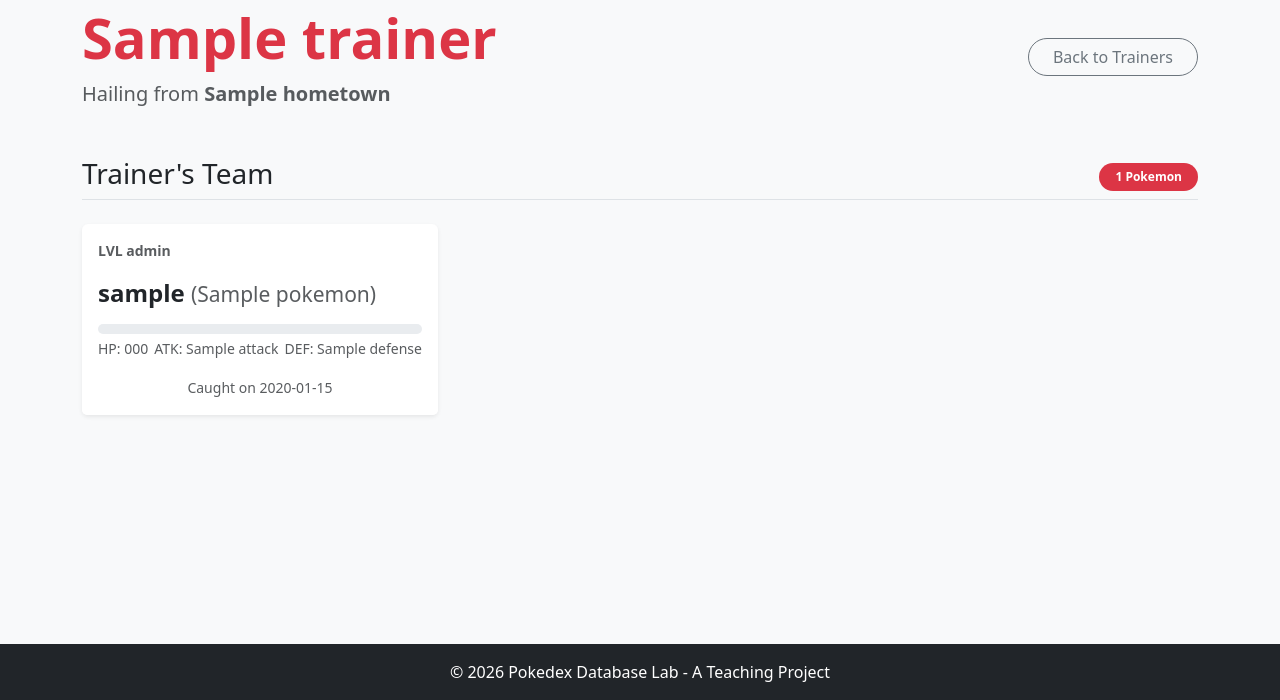
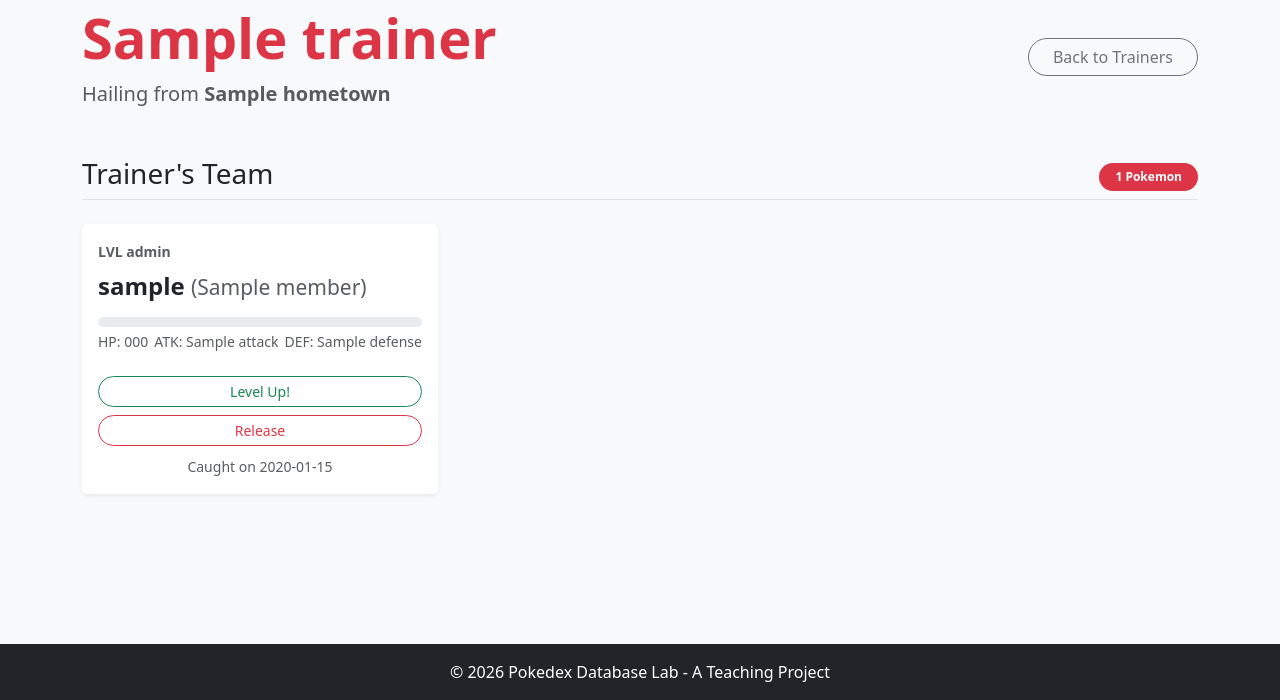
Before and after one commit to RiceC-at-MasonHS/postgres_example_db, a Flask app: template templates/trainer_profile.html in a window 1280 px wide. Shown: the part 100-800 px from the top of the page. Run offline with Flask 3, Linux system fonts and the light colour scheme; the template is opened without the code that fills it: most values are stand-ins (such as "Sample title", 1, 10 or a date in 2020).

Commit message:
expanded CRUD web GUI function: levels + release pokemon

```diff
--- a/src/app.py
+++ b/src/app.py
@@ -36,13 +36,48 @@ def trainers():
 @app.route('/trainer/<int:trainer_id>')
 def trainer_profile(trainer_id):
     """View a specific trainer and their team."""
+    from sqlalchemy import text
     session = get_db()
     trainer = queries.get_trainer_by_id(session, trainer_id)
     if not trainer:
         return "Trainer not found", 404
 
-    team = queries.get_trainer_team(session, trainer_id)
+    # Fetch team with optional columns added during migrations
+    # We use raw SQL to ensure we get any columns added after the app started
+    team_query = text("""
+        SELECT c.*, p.name as species_name, p.type1, p.hp, p.attack, p.defense
+        FROM collections c
+        JOIN pokemon p ON c.pokemon_id = p.id
+        WHERE c.trainer_id = :trainer_id
+    """)
+    team_rows = session.execute(team_query, {"trainer_id": trainer_id}).fetchall()
+
+    # Convert to a list of dicts for easy template access
+    team = []
+    for row in team_rows:
+        team.append(row._asdict())
+
     return render_template('trainer_profile.html', trainer=trainer, team=team)
+
+@app.route('/collection/level-up/<int:collection_id>', methods=['POST'])
+def level_up(collection_id):
+    """Increase a Pokemon's level by 1."""
+    session = get_db()
+    record = session.query(Collection).filter(Collection.id == collection_id).first()
+    if record:
+        queries.update_collection_level(session, collection_id, record.level + 1)
+    return redirect(url_for('trainer_profile', trainer_id=record.trainer_id))
+
+@app.route('/collection/release/<int:collection_id>', methods=['POST'])
+def release_pokemon(collection_id):
+    """Release a Pokemon from a trainer's collection."""
+    session = get_db()
+    record = session.query(Collection).filter(Collection.id == collection_id).first()
+    if record:
+        trainer_id = record.trainer_id
+        queries.delete_collection_record(session, collection_id)
+        return redirect(url_for('trainer_profile', trainer_id=trainer_id))
+    return redirect(url_for('trainers'))
 
 
 if __name__ == '__main__':
--- a/src/models.py
+++ b/src/models.py
@@ -66,7 +66,7 @@ class Collection(Base):
     trainer_id = Column(Integer, ForeignKey("trainers.id", ondelete="CASCADE"), nullable=False)
     pokemon_id = Column(Integer, ForeignKey("pokemon.id", ondelete="CASCADE"), nullable=False)
     nickname = Column(String(100), nullable=True)
-    level = Column(Integer, default=1)
+    level = Column(Integer, default=10)
     caught_at = Column(DateTime(timezone=True), default=lambda: datetime.now(timezone.utc))
 
     # Relationships
--- a/templates/trainer_profile.html
+++ b/templates/trainer_profile.html
@@ -23,29 +23,39 @@
             <div class="col">
                 <div class="card h-100 shadow-sm border-0 pokemon-card">
                     <div class="card-body">
-                        <div class="d-flex justify-content-between mb-2">
+                        <div class="d-flex justify-content-between mb-2 align-items-center">
                             <span class="text-muted small fw-bold">LVL {{ member.level }}</span>
-                            <span class="type-badge small type-{{ member.pokemon.type1 }}">{{ member.pokemon.type1 }}</span>
+                            <div>
+                                <span class="type-badge small type-{{ member.type1 }}">{{ member.type1 }}</span>
+                            </div>
                         </div>
                         <h4 class="card-title fw-bold mb-1">
                             {% if member.nickname %}
-                                {{ member.nickname }} <small class="text-muted fw-normal">({{ member.pokemon.name }})</small>
+                                {{ member.nickname }} <small class="text-muted fw-normal">({{ member.species_name }})</small>
                             {% else %}
-                                {{ member.pokemon.name }}
+                                {{ member.species_name }}
                             {% endif %}
                         </h4>
                         <div class="mt-3">
                             <div class="progress" style="height: 10px;">
-                                <div class="progress-bar bg-success" role="progressbar" style="width: {{ member.pokemon.hp }}%;" aria-valuenow="{{ member.pokemon.hp }}" aria-valuemin="0" aria-valuemax="100"></div>
+                                <div class="progress-bar bg-success" role="progressbar" style="width: {{ member.hp }}%;" aria-valuenow="{{ member.hp }}" aria-valuemin="0" aria-valuemax="100"></div>
                             </div>
                             <div class="d-flex justify-content-between mt-1 small text-muted">
-                                <span>HP: {{ member.pokemon.hp }}</span>
-                                <span>ATK: {{ member.pokemon.attack }}</span>
-                                <span>DEF: {{ member.pokemon.defense }}</span>
+                                <span>HP: {{ member.hp }}</span>
+                                <span>ATK: {{ member.attack }}</span>
+                                <span>DEF: {{ member.defense }}</span>
                             </div>
                         </div>
                     </div>
-                    <div class="card-footer bg-white border-0 text-center pb-3 pt-0">
+                    <div class="card-footer bg-white border-0 text-center pb-3 pt-2">
+                        <div class="d-grid gap-2 mb-2">
+                            <form action="{{ url_for('level_up', collection_id=member.id) }}" method="post" style="display: inline;">
+                                <button type="submit" class="btn btn-outline-success btn-sm w-100 rounded-pill">Level Up!</button>
+                            </form>
+                            <form action="{{ url_for('release_pokemon', collection_id=member.id) }}" method="post" style="display: inline;" onsubmit="return confirm('Are you sure you want to release {{ member.nickname or member.species_name }}?');">
+                                <button type="submit" class="btn btn-outline-danger btn-sm w-100 rounded-pill">Release</button>
+                            </form>
+                        </div>
                         <small class="text-muted italic small">Caught on {{ member.caught_at.strftime('%Y-%m-%d') }}</small>
                     </div>
                 </div>
```
Also changed, not shown: src/queries.py (+17 -0 lines).
